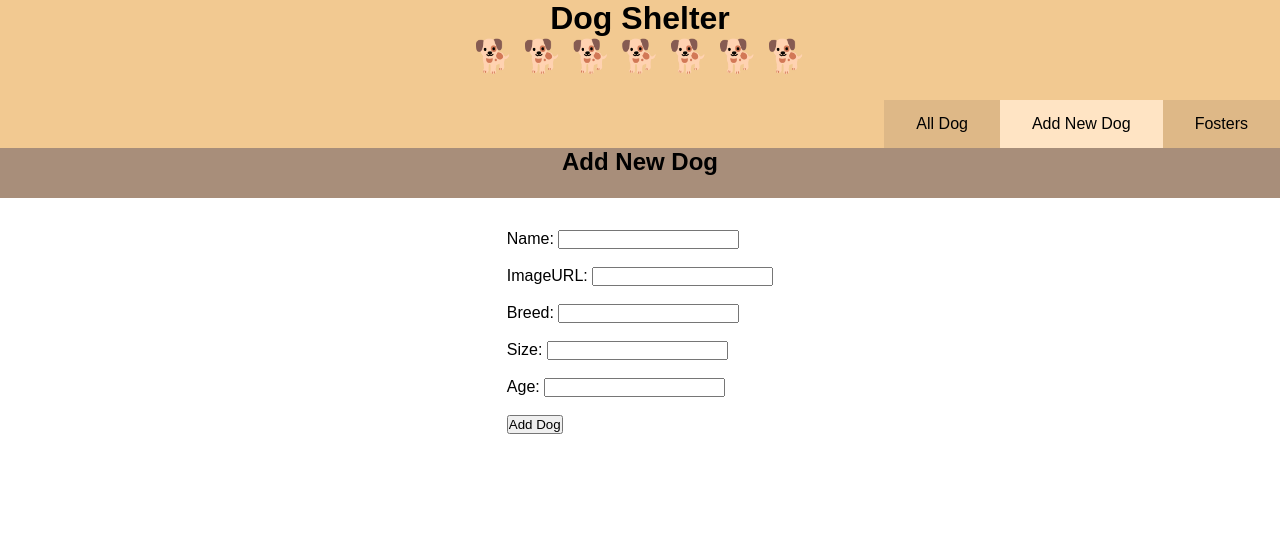
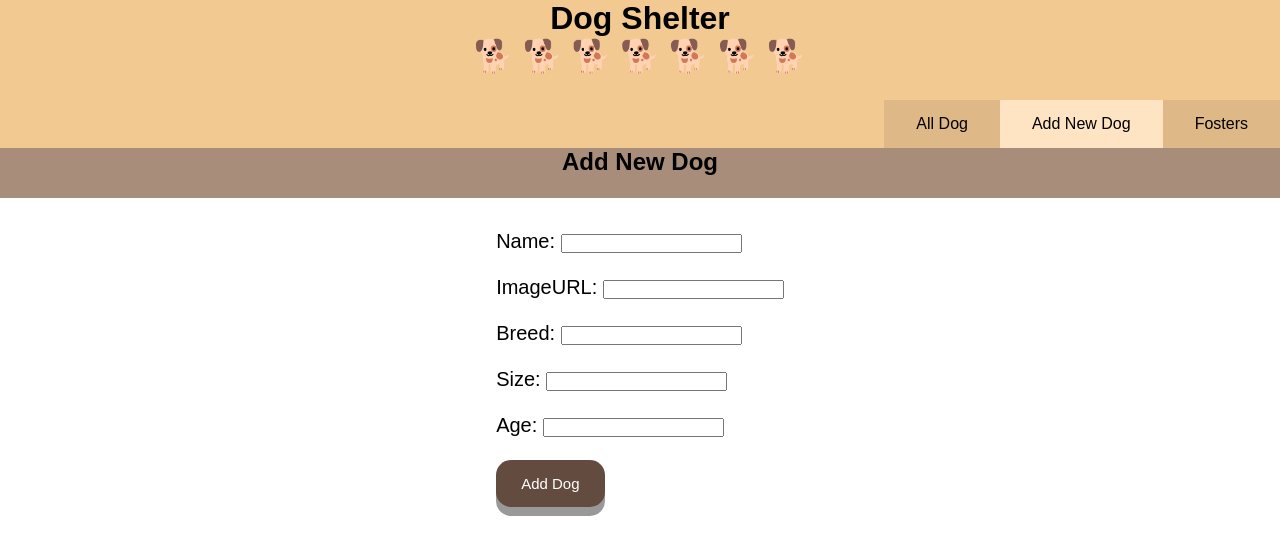
Before and after one commit to Yontida/project-react-dogs-shelter, a React (Create React App) app: page /new in a window 1280 px wide. Shown: the top 554 px of the page. Built offline with nearby package versions, Linux system fonts and the light colour scheme; data requests are answered from the project's data file.

Commit message:
updated dog pics and button on add dog

```diff
--- a/db.json
+++ b/db.json
@@ -3,7 +3,7 @@
     {
       "id": 1,
       "name": "Percy",
-      "image": "https://www.bluemoonmeadows.org/2019-dogs/bennie.jpg",
+      "image": "https://lirp.cdn-website.com/e5dbb6fb/dms3rep/multi/opt/female-beagle_60THSeClQN61pmhhNnEE-305x310.dm.edit_QuSrHI-640w.jpg",
       "breed": "Beagle",
       "size": "Medium",
       "age": "3",
@@ -26,7 +26,7 @@
     },
     {
       "name": "Miki",
-      "image": "https://www.gannett-cdn.com/media/2021/06/03/USATODAY/usatsports/imageForEntry18-8on.jpg?width=2560",
+      "image": "https://images.squarespace-cdn.com/content/v1/5ce5571149cce800011dddd8/1588345681744-MXFNH87KPPPXX4QH1A1R/Ruth+Palmer-36.jpg?format=1500w",
       "breed": "Unknown",
       "size": "Small",
       "age": "2",
@@ -38,7 +38,7 @@
     },
     {
       "name": "Coco",
-      "image": "https://i.guim.co.uk/img/media/fe1e34da640c5c56ed16f76ce6f994fa9343d09d/0_174_3408_2046/master/3408.jpg?width=1200&height=900&quality=85&auto=format&fit=crop&s=0d3f33fb6aa6e0154b7713a00454c83d",
+      "image": "https://www.dfwpugs.com/wp-content/uploads/2014/10/dfwprc-adoptee-1.jpg",
       "breed": "Pug",
       "size": "Small",
       "age": "2",
@@ -58,7 +58,7 @@
     },
     {
       "name": "Walter",
-      "image": "https://www.mansfieldtexas.gov/ImageRepository/Document?documentId=6501",
+      "image": "https://images.squarespace-cdn.com/content/v1/56a7b73b69492e157388750d/1525728089970-F436XOGVW4OP9Z0DNELM/RainyI.jpg",
       "breed": "Unknown",
       "size": "Large",
       "age": "5",
--- a/src/components/AddNewDogForm.js
+++ b/src/components/AddNewDogForm.js
@@ -98,7 +98,7 @@ const handleSubmit = (event) => {
           /><br></br><br></br>
 
 
-          <button type="submit">Add Dog</button>
+          <button className="button-add" type="submit">Add Dog</button>
           <br></br><br></br>
 
         </form>
--- a/src/index.css
+++ b/src/index.css
@@ -39,6 +39,7 @@ body {
   display: inline-block;
   font-size: 16px;
 }
+.button-1:hover {background-color: #a88e7a}
 
 .button-2 {
   background-color: bisque;
@@ -50,6 +51,7 @@ body {
   display: inline-block;
   font-size: 16px;
 }
+.button-2:hover {background-color: #a88e7a}
 
 .button-3 {
   background-color: burlywood;
@@ -61,6 +63,7 @@ body {
   display: inline-block;
   font-size: 16px;
 }
+.button-3:hover {background-color: #a88e7a}
 
 
 section {
@@ -68,6 +71,30 @@ section {
   display: flex;
   flex-direction: column;
   align-items: center;
+  font-size: 20px;
+}
+
+.button-add {
+  display: inline-block;
+  padding: 15px 25px;
+  font-size: 15px;
+  cursor: pointer;
+  text-align: center;
+  text-decoration: none;
+  outline: none;
+  color: #fff;
+  background-color: #634c3f;
+  border: none;
+  border-radius: 15px;
+  box-shadow: 0 9px #999;
+}
+
+.button-add:hover {background-color: #b47e70}
+
+.button-add:active {
+  background-color: #b47e70;
+  box-shadow: 0 5px #666;
+  transform: translateY(4px);
 }
 
 .search-bar {
```
